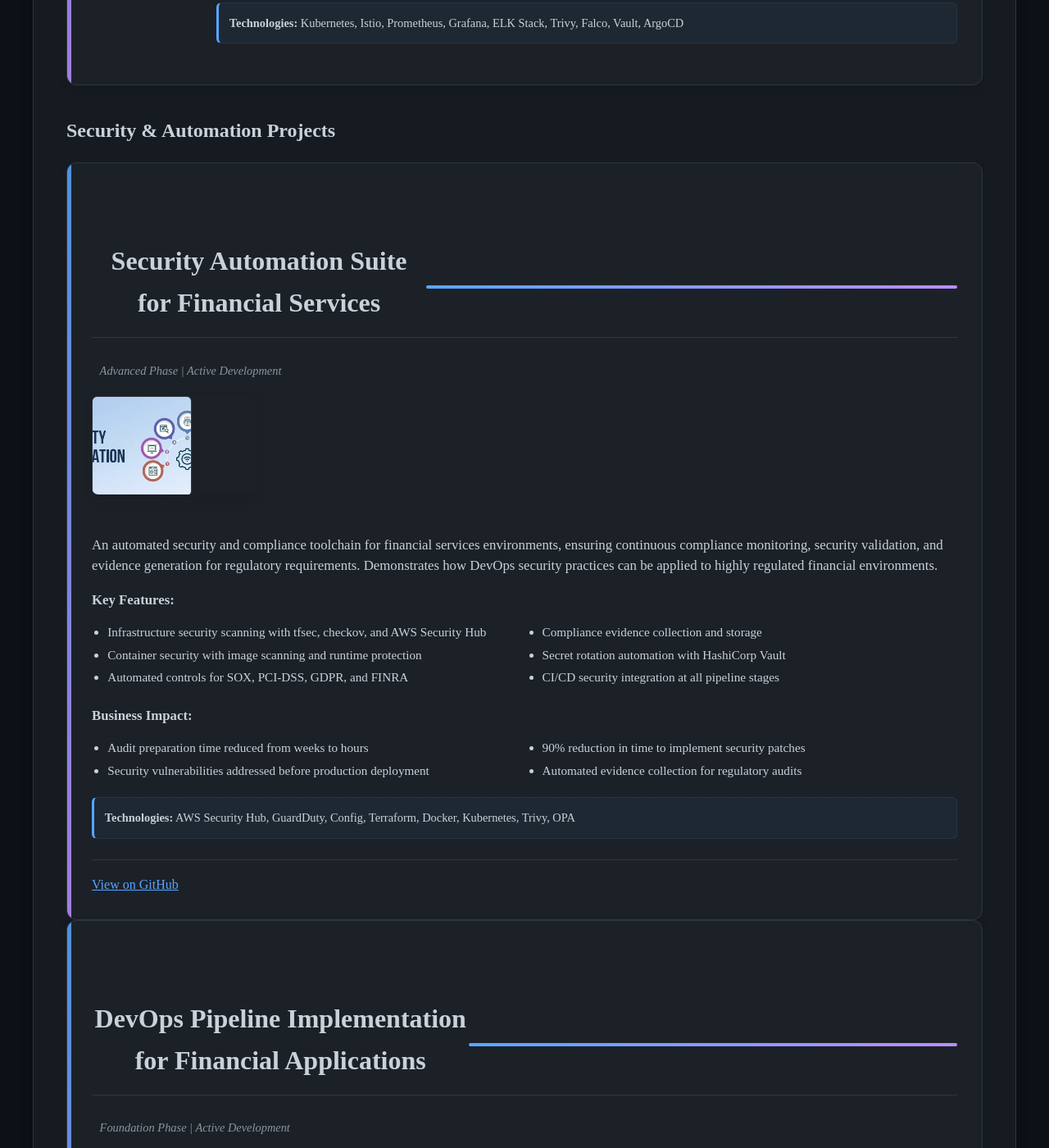
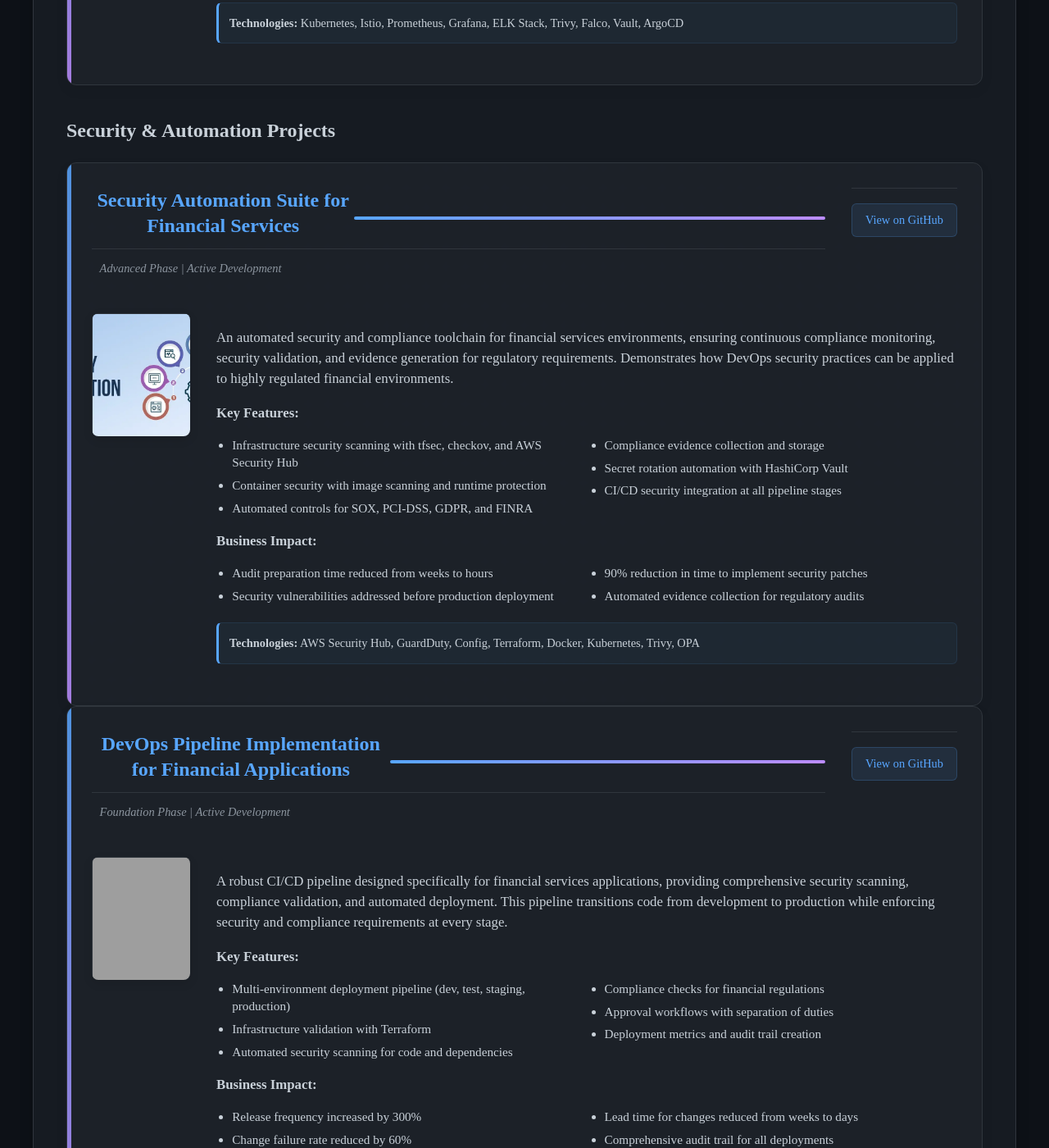
Before and after one commit to joshuamichaelhall/joshuamichaelhall.github.io, a Jekyll site: the page built from pages/portfolio.md, in a window 1280 px wide and 1400 px high, scrolled down 1851 px. Shown: the whole window at 82% size. Built offline with Jekyll 4.4.1, drawn with Linux system fonts in a browser that asks for light colours; nearby versions of some CDN libraries; some of the changed text lies outside the part shown; grey boxes are pictures that could not be loaded.

Commit message:
Update remaining portfolio projects to match new layout
- Update Security Automation Suite project with new header structure
- Update DevOps Pipeline project with new header structure
- Update Enhanced Terminal Environment project with new header structure
- Remove duplicate project-links sections from all projects
- Apply consistent layout: title + GitHub link on same line, status below, content with image left
- All portfolio projects now use the clean layout without colored bars

🤖 Generated with [Claude Code](https://claude.ai/code)

Co-Authored-By: Claude <noreply@anthropic.com>

```diff
--- a/pages/portfolio.md
+++ b/pages/portfolio.md
@@ -97,9 +97,16 @@ permalink: /portfolio/
       <h3>Security & Automation Projects</h3>
 
       <div class="project-card">
-        <h2>Security Automation Suite for Financial Services</h2>
-        <div class="project-status">Advanced Phase | Active Development</div>
-        <div class="project-details">
+        <div class="project-header">
+          <h2>Security Automation Suite for Financial Services</h2>
+          <div class="project-links">
+            <a href="https://github.com/JoshuaMichaelHall-Tech/project-security-automation" class="github-link" target="_blank">View on GitHub</a>
+          </div>
+        </div>
+        <div class="project-status-line">
+          <div class="project-status">Advanced Phase | Active Development</div>
+        </div>
+        <div class="project-content-section">
           <div class="project-image">
             <img src="/assets/images/security-automation.png" alt="Security Automation" />
           </div>
@@ -124,17 +131,21 @@ permalink: /portfolio/
             <p class="technologies">
               <strong>Technologies:</strong> AWS Security Hub, GuardDuty, Config, Terraform, Docker, Kubernetes, Trivy, OPA
             </p>
-            <div class="project-links">
-              <a href="https://github.com/JoshuaMichaelHall-Tech/project-security-automation" class="github-link" target="_blank">View on GitHub</a>
-            </div>
           </div>
         </div>
       </div>
 
       <div class="project-card">
-        <h2>DevOps Pipeline Implementation for Financial Applications</h2>
-        <div class="project-status">Foundation Phase | Active Development</div>
-        <div class="project-details">
+        <div class="project-header">
+          <h2>DevOps Pipeline Implementation for Financial Applications</h2>
+          <div class="project-links">
+            <a href="https://github.com/JoshuaMichaelHall-Tech/project-devops-pipeline-financial" class="github-link" target="_blank">View on GitHub</a>
+          </div>
+        </div>
+        <div class="project-status-line">
+          <div class="project-status">Foundation Phase | Active Development</div>
+        </div>
+        <div class="project-content-section">
           <div class="project-image">
             <img src="/assets/images/cicd-pipeline.png" alt="DevOps Pipeline" />
           </div>
@@ -159,9 +170,6 @@ permalink: /portfolio/
             <p class="technologies">
               <strong>Technologies:</strong> GitHub Actions, AWS CodePipeline, SonarQube, OWASP dependency scanning, Terraform, AWS CloudFormation Guard
             </p>
-            <div class="project-links">
-              <a href="https://github.com/JoshuaMichaelHall-Tech/project-devops-pipeline-financial" class="github-link" target="_blank">View on GitHub</a>
-            </div>
           </div>
         </div>
       </div>
@@ -171,9 +179,16 @@ permalink: /portfolio/
       <h3>Professional Development Tools</h3>
 
       <div class="project-card">
-        <h2>Enhanced Terminal Environment</h2>
-        <div class="project-status">Advanced Phase | Ongoing Development</div>
-        <div class="project-details">
+        <div class="project-header">
+          <h2>Enhanced Terminal Environment</h2>
+          <div class="project-links">
+            <a href="https://github.com/JoshuaMichaelHall-Tech/enhanced-terminal-environment" class="github-link" target="_blank">View on GitHub</a>
+          </div>
+        </div>
+        <div class="project-status-line">
+          <div class="project-status">Advanced Phase | Ongoing Development</div>
+        </div>
+        <div class="project-content-section">
           <div class="project-image">
             <img src="/assets/images/enhanced_terminal_environment.png" alt="Enhanced Terminal Environment" />
           </div>
@@ -191,9 +206,6 @@ permalink: /portfolio/
             <p class="technologies">
               <strong>Technologies:</strong> Shell, Neovim, Tmux, Git, Zsh, AWS CLI, Terraform CLI
             </p>
-            <div class="project-links">
-              <a href="https://github.com/JoshuaMichaelHall-Tech/enhanced-terminal-environment" class="github-link" target="_blank">View on GitHub</a>
-            </div>
           </div>
         </div>
       </div>
```
